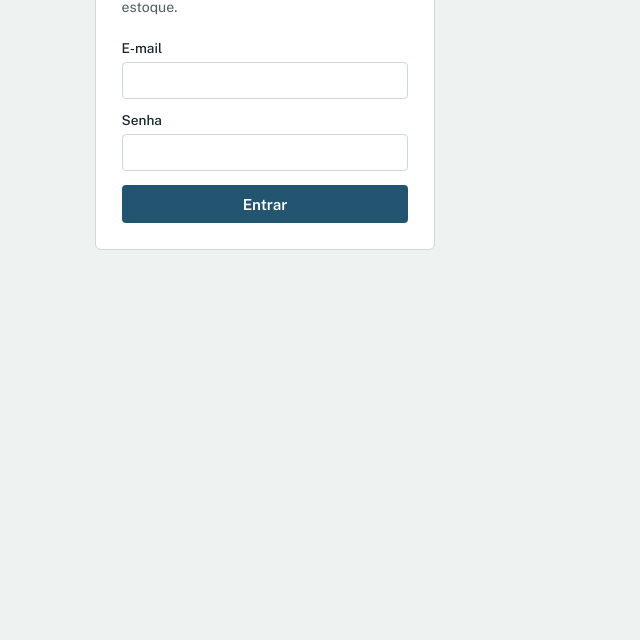
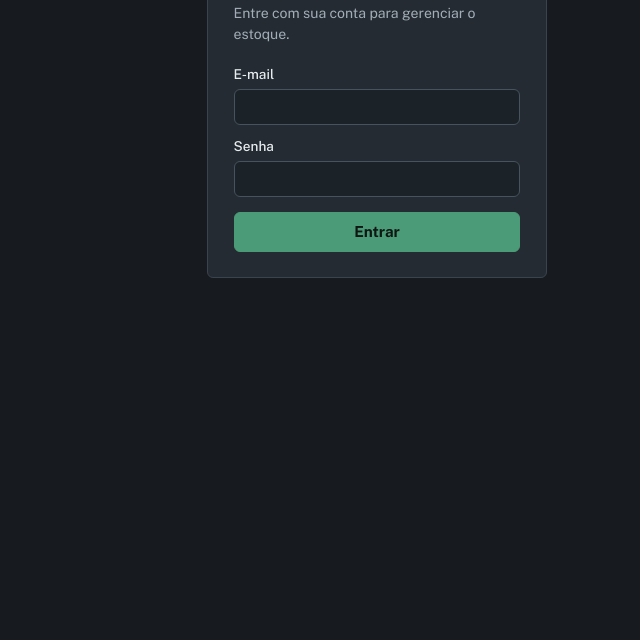
Before and after one commit to lucio77-cd/Sistema-Gestao-FDL, a plain HTML site: page login.html in a window 1280 px wide. Shown: the part 160-800 px from the top of the page, without its empty margins (375-1015 px from the left). Drawn offline with nearby package versions, Linux system fonts and the light colour scheme; no server answers.

Commit message:
feat(ui): apply Dark Industrial theme

```diff
--- a/login.html
+++ b/login.html
@@ -6,6 +6,8 @@
 <meta name="robots" content="noindex, nofollow" />
 <title>Entrar — Controle de Bebidas</title>
 <link rel="stylesheet" href="css/styles.css" />
+<meta name="theme-color" content="#171B20" />
+<link rel="stylesheet" href="css/theme-dark.css" />
 </head>
 <body>
   <main>
```
